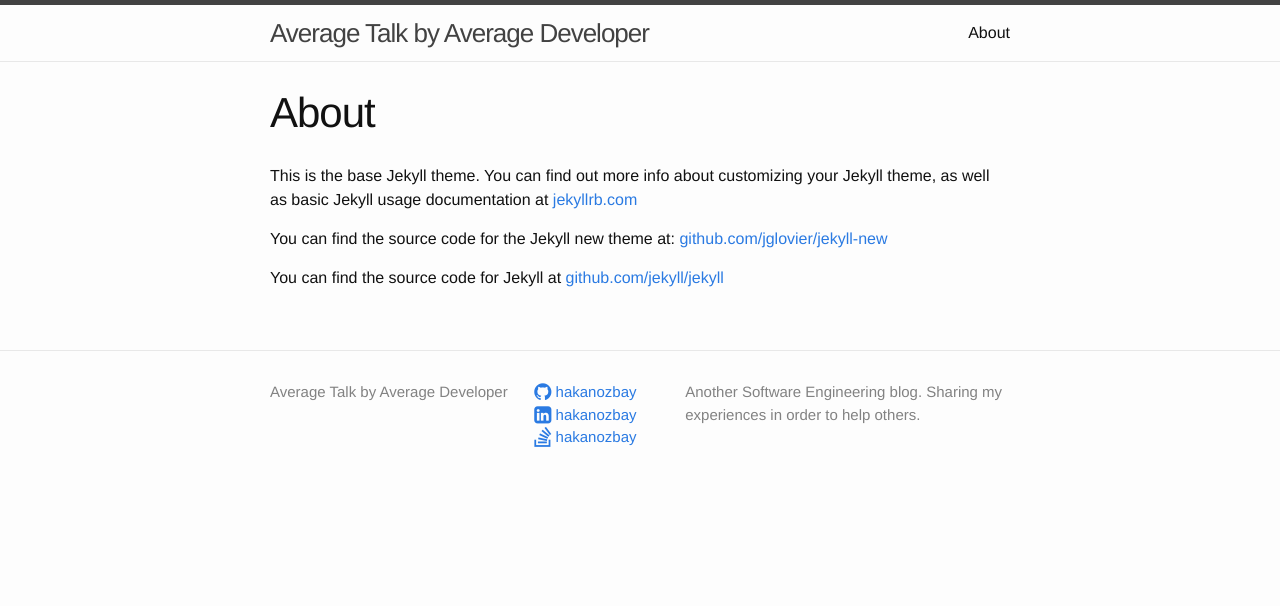
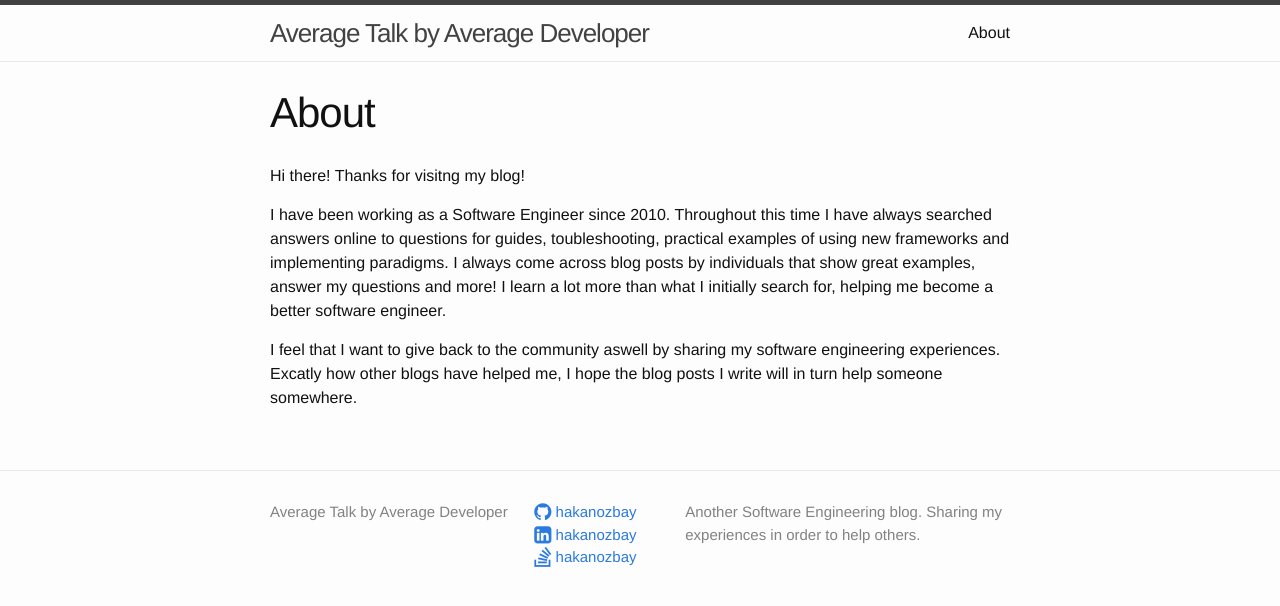
Before and after one commit to hakanozbay/hakanozbay.github.io, a Jekyll site: the page built from about.md, in a window 1280 px wide. Shown: the top 606 px of the page. Built offline with Jekyll 4.4.1, drawn with Linux system fonts in a browser that asks for light colours; nearby versions of some CDN libraries.

Commit message:
updated about page

```diff
--- a/about.md
+++ b/about.md
@@ -4,8 +4,8 @@ title: About
 permalink: /about/
 ---
 
-This is the base Jekyll theme. You can find out more info about customizing your Jekyll theme, as well as basic Jekyll usage documentation at [jekyllrb.com](http://jekyllrb.com/)
+Hi there! Thanks for visitng my blog!
 
-You can find the source code for the Jekyll new theme at: [github.com/jglovier/jekyll-new](https://github.com/jglovier/jekyll-new)
+I have been working as a Software Engineer since 2010. Throughout this time I have always searched answers online to questions for guides, toubleshooting, practical examples of using new frameworks and implementing paradigms. I always come across blog posts by individuals that show great examples, answer my questions and more! I learn a lot more than what I initially search for, helping me become a better software engineer.
 
-You can find the source code for Jekyll at [github.com/jekyll/jekyll](https://github.com/jekyll/jekyll)
+I feel that I want to give back to the community aswell by sharing my software engineering experiences. Excatly how other blogs have helped me, I hope the blog posts I write will in turn help someone somewhere.
```
